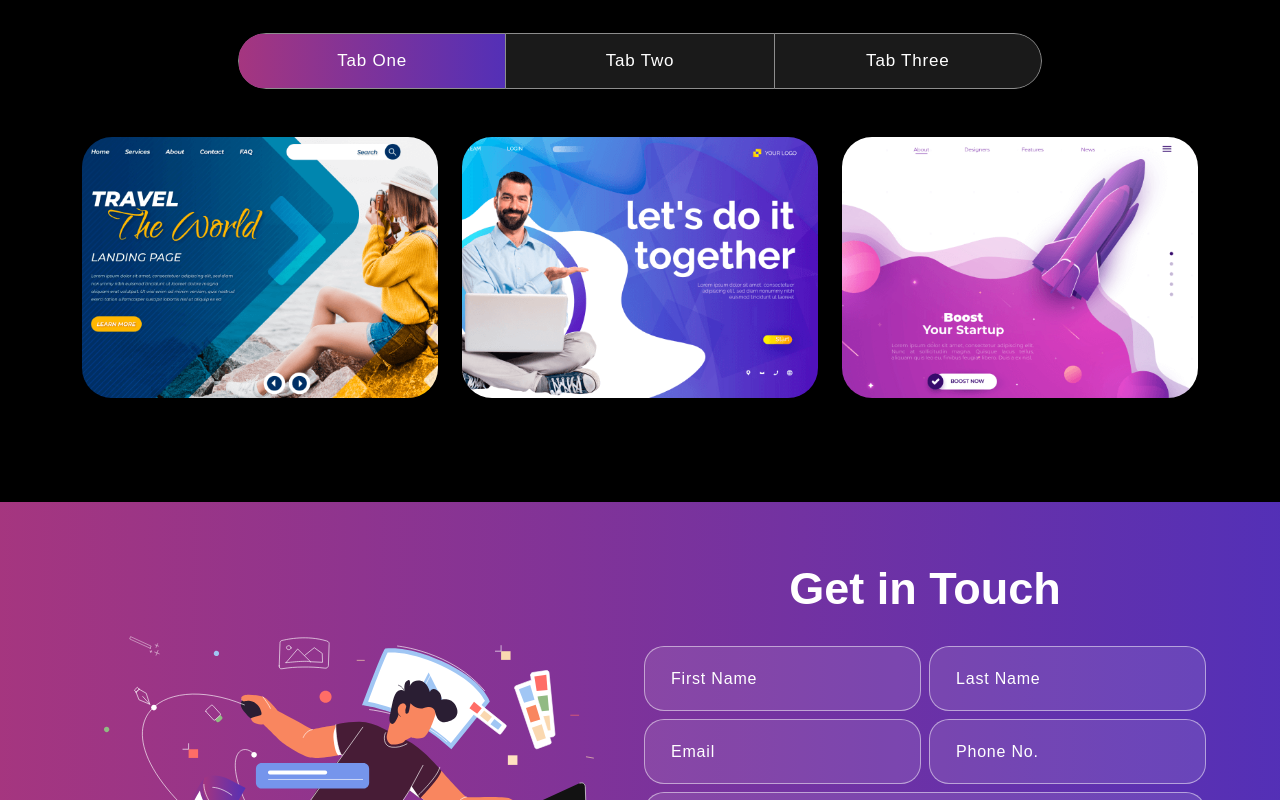
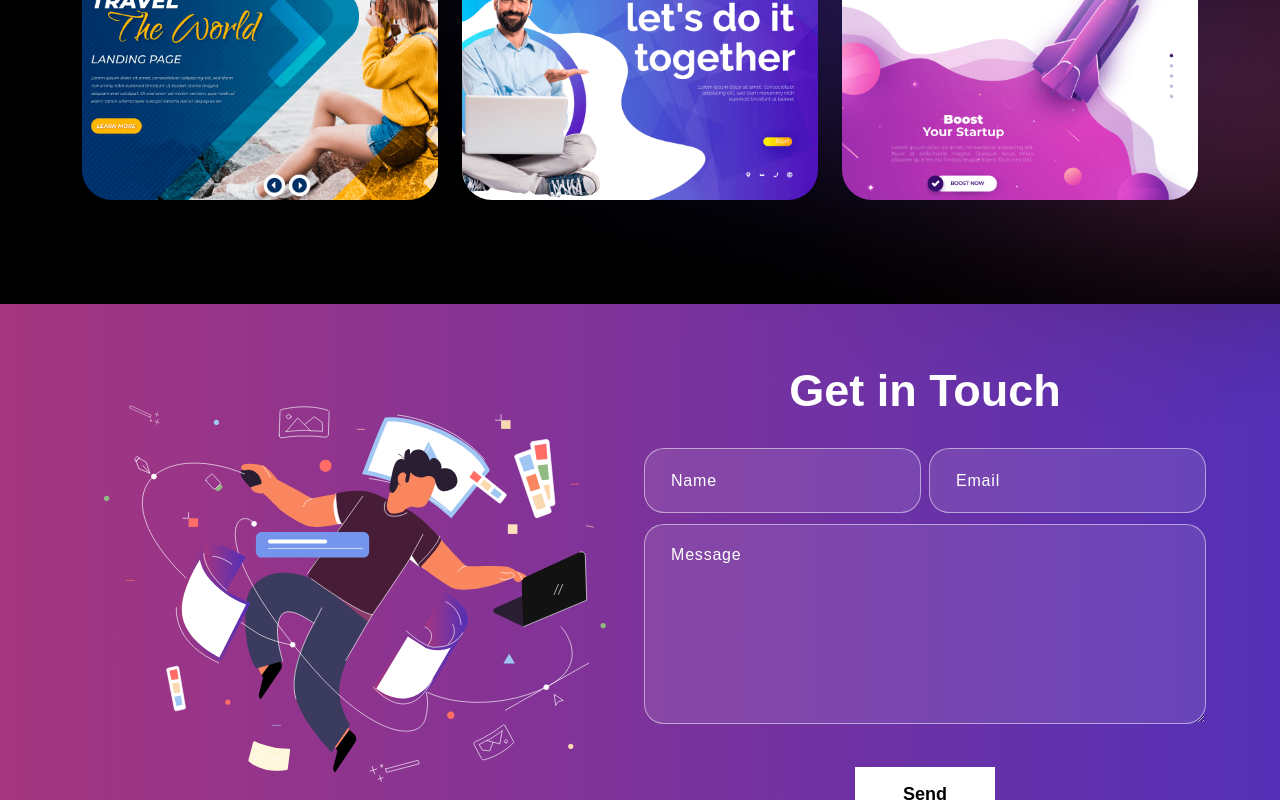
Before and after one commit to JeffreyChuCPA/Portfolio-Website, a React (Vite) app: page / in a window 1280 px wide. Shown: the part 1400-2200 px from the top of the page. Built offline with nearby package versions, Linux system fonts and the light colour scheme; a web font is replaced by a local one.

Commit message:
Worked on Contact Email feature

```diff
--- a/server.js
+++ b/server.js
@@ -30,17 +30,15 @@ contactEmail.verify((error) => {
 });
 
 router.post("/contact", (req, res) => {
-  const name = req.body.firstName + req.body.lastName;
+  const name = req.body.name;
   const email = req.body.email;
   const message = req.body.message;
-  const phone = req.body.phone;
   const mail = {
     from: name,
     to: process.env.EMAIL_USER,
     subject: "Contact Form Submission - Portfolio",
     html: `<p>Name: ${name}</p>
           <p>Email: ${email}</p>
-          <p>Phone: ${phone}</p>
           <p>Message: ${message}</p>`,
   };
   contactEmail.sendMail(mail, (error) => {
--- a/src/App.css
+++ b/src/App.css
@@ -410,6 +410,8 @@ nav.navbar .navbar-toggler[aria-expanded="true"] .navbar-toggler-icon {
 	font-size: 45px;
 	font-weight: 700;
   text-align: center;
+  z-index: 2;
+  position: relative;
 }
 .project a {
   color:#fff;
@@ -482,6 +484,8 @@ nav.navbar .navbar-toggler[aria-expanded="true"] .navbar-toggler-icon {
   border-radius: 30px;
   overflow: hidden;
   margin-bottom: 24px;
+  margin-top: 50px;
+  z-index: 2;
 }
 .proj-imgbx::before {
   content: "";
@@ -522,12 +526,15 @@ nav.navbar .navbar-toggler[aria-expanded="true"] .navbar-toggler-icon {
   letter-spacing: 0.8px;
 }
 .background-image-right {
-  top: 20%;
+  top: -25%;
   position: absolute;
   bottom: 0;
-  width: 35%;
-  right: 0;
-  z-index: -4;
+  right: 0%;
+  width: 80%;
+  height: 150%;
+  z-index: 0;
+  rotate: 180;
+  transform: rotate(180deg)
 }
 
 /** Contact */
@@ -549,7 +556,7 @@ nav.navbar .navbar-toggler[aria-expanded="true"] .navbar-toggler-icon {
   border: 1px solid rgba(255, 255, 255, 0.5);
   border-radius: 20px;
   color: #fff;
-  margin: 0 0 8px 0;
+  margin: 0 0 11px 0;
   padding: 18px 26px;
   font-weight: 500;
   font-size: 18px;
--- a/src/App.jsx
+++ b/src/App.jsx
@@ -14,7 +14,7 @@ function App() {
   return (
     <>
       <div className='App'>
-      <NavBar status={status} />
+      <NavBar status={status} setStatus={setStatus} />
       <Banner />
       <Skills />
       <Projects />
--- a/src/components/Contact.jsx
+++ b/src/components/Contact.jsx
@@ -4,16 +4,14 @@ import contactImg from "../assets/img/contact-img.svg"
 
 export const Contact = ({setStatus}) => {
   const formInitialDetails = {
-    firstName: '',
-    lastName: '',
+    name: '',
     email: '',
-    phone: '',
     message: ''
   }
 
   const [formDetails, setFormDetails] = useState(formInitialDetails)
   const [buttonText, setButtonText] = useState('Send')
-  // const [status, setStatus] = useState({})
+  const [isSubmitDisabled, setIsSubmitDisabled] = useState(false)
 
   const onFormUpdate = (category, value) => {
     setFormDetails({
@@ -25,6 +23,7 @@ export const Contact = ({setStatus}) => {
   const handleSubmit = async (e) => {
     e.preventDefault()
     setButtonText('Sending...')
+    setIsSubmitDisabled(true)
     try {
       let response = await fetch('http://localhost:5000/contact', {
         method: "POST",
@@ -33,20 +32,23 @@ export const Contact = ({setStatus}) => {
         },
         body: JSON.stringify(formDetails)
       })
-      setButtonText("Send")
-      let result = await response.json()
+      await response.json()
       setFormDetails(formInitialDetails)
       if (response.ok) {
         setStatus({ success: true, message: 'Message sent successfully'})
+        setButtonText("Wait to Send Again")
       } else {
         setStatus({ success: false, message: "Something went wrong, Please try again later."})
       }
-      console.log(result);
     } catch (error) {
       console.log('Error:', error);
       setStatus({ success: false, message: "Something went wrong, Please try again later."})
       setButtonText("Send")
     }
+    setTimeout(() => {
+      setIsSubmitDisabled(false)
+      setButtonText("Send")
+    }, 20000)
 
   }
 
@@ -62,20 +64,14 @@ export const Contact = ({setStatus}) => {
             <form onSubmit={handleSubmit}>
               <Row>
                 <Col size={12} sm={6} className='px-1'>
-                  <input type='text' value={formDetails.firstName} placeholder='First Name' onChange={(e) => onFormUpdate('firstName', e.target.value)} />
+                  <input required type='text' value={formDetails.name} placeholder='Name' onChange={(e) => onFormUpdate('name', e.target.value)} />
                 </Col>
                 <Col size={12} sm={6} className='px-1'>
-                  <input type='text' value={formDetails.lastName} placeholder='Last Name' onChange={(e) => onFormUpdate('lastName', e.target.value)} />
-                </Col>
-                <Col size={12} sm={6} className='px-1'>
-                  <input type='email' value={formDetails.email} placeholder='Email' onChange={(e) => onFormUpdate('email', e.target.value)} />
-                </Col>
-                <Col size={12} sm={6} className='px-1'>
-                  <input type='tel' value={formDetails.phone} placeholder='Phone No.' onChange={(e) => onFormUpdate('phone', e.target.value)} />
+                  <input required type='email' value={formDetails.email} placeholder='Email' onChange={(e) => onFormUpdate('email', e.target.value)} />
                 </Col>
                 <Col size={12} className="px-1">
-                  <textarea rows='6' value={formDetails.message} placeholder='Message' onChange={(e) => onFormUpdate('message', e.target.value)}/>
-                  <button type='submit'><span>{buttonText}</span></button>
+                  <textarea required rows='6' value={formDetails.message} placeholder='Message' onChange={(e) => onFormUpdate('message', e.target.value)}/>
+                  <button type='submit' disabled={isSubmitDisabled}><span>{buttonText}</span></button>
                 </Col>
               </Row>
             </form>
--- a/src/components/NavBar.jsx
+++ b/src/components/NavBar.jsx
@@ -6,7 +6,7 @@ import navIcon2 from "../assets/img/github-mark-white.svg";
 import navIcon3 from "../assets/img/nav-icon3.svg";
 import { ToastMessage } from "./ToastMessage";
 
-export const NavBar = ({ status }) => {
+export const NavBar = ({ status, setStatus }) => {
   const [activeLink, setActiveLink] = useState("home");
   const [scrolled, setScrolled] = useState(false);
 
@@ -93,7 +93,7 @@ export const NavBar = ({ status }) => {
           </span>
         </Navbar.Collapse>
       </Container>
-      {status.message && <ToastMessage message={status.message} />}
+      {status.message && <ToastMessage message={status.message} setStatus={setStatus} />}
     </Navbar>
   );
 };
--- a/src/components/Projects.jsx
+++ b/src/components/Projects.jsx
@@ -1,6 +1,6 @@
 import { Col, Container, Row, Tab, Nav } from "react-bootstrap"
 import { ProjectCard } from "./ProjectCard"
-import colorSharp2 from '../assets/img/color-sharp2.png'
+import colorSharp from '../assets/img/color-sharp.png'
 import projImg1 from '../assets/img/project-img1.png'
 import projImg2 from '../assets/img/project-img2.png'
 import projImg3 from '../assets/img/project-img3.png'
@@ -10,21 +10,21 @@ export const Projects = () => {
   const projects = [
     {
       title: "Weathergram",
-      description: "Modern Weather App",
+      description: "Real-time weather app with weather animation and data filters",
       imgURL: projImg1,
-      projectURL: ''
+      projectURL: 'https://github.com/JeffreyChuCPA/Weathergram'
     },
     {
       title: "Risk of Rain 2 Multishop Terminal Simulator",
-      description: "Interactive simulator of the Multishop Terminal feature in Risk of Rain 2",
+      description: "Interactive simulator replicating the Multishop Terminal feature from the game Risk of Rain 2",
       imgURL: projImg2,
       projectURL: 'https://risk-of-rain-2-multishop-simulator-sage.vercel.app/'
     },
     {
       title: "Polaris",
-      description: "Investment portfolio tracker for stocks and options",
+      description: "Personal investment portfolio tracker for stocks and options",
       imgURL: projImg3,
-      projectURL: ''
+      projectURL: 'https://github.com/goldspanlabs/polaris'
     },
   ]
 
@@ -34,11 +34,11 @@ export const Projects = () => {
         <Row>
           <Col>
             <h2>Projects</h2>
-            <p>Lorem Ipsum is simply dummy text of the printing and typesetting
+            {/* <p>Lorem Ipsum is simply dummy text of the printing and typesetting
               industry. Lorem Ipsum has been the industry standard dummy text
               ever since the 1500s, when an unknown printer took a galley of
-              type and scrambled it to make a type specimen book.</p>
-            <Tab.Container id="projects-tabs" defaultActiveKey="first">
+              type and scrambled it to make a type specimen book.</p> */}
+            {/* <Tab.Container id="projects-tabs" defaultActiveKey="first">
               <Nav variant="pills" className="nav-pills mb-5 " id="pills-tab" >
                 <Nav.Item>
                   <Nav.Link eventKey="first">Tab One</Nav.Link>
@@ -53,7 +53,7 @@ export const Projects = () => {
                 </Nav.Item>
               </Nav>
               <Tab.Content>
-                <Tab.Pane eventKey="first">
+                <Tab.Pane eventKey="first"> */}
                   <Row>
                     {
                       projects.map((project, index) => {
@@ -63,15 +63,15 @@ export const Projects = () => {
                       })
                     }
                   </Row>
-                </Tab.Pane>
-                <Tab.Pane eventKey='second'>Loren Ipsum</Tab.Pane>
-                <Tab.Pane eventKey='third'>Loren Ipsum</Tab.Pane>
+                {/* </Tab.Pane>
+                <Tab.Pane eventKey='second'>WIP</Tab.Pane>
+                <Tab.Pane eventKey='third'>WIP</Tab.Pane>
               </Tab.Content>
-            </Tab.Container>
+            </Tab.Container> */}
           </Col>
         </Row>
       </Container>
-      <img className="background-image-right" src={colorSharp2}/>
+      <img className="background-image-right" src={colorSharp}/>
     </section>
   )
 }
--- a/src/components/ToastMessage.jsx
+++ b/src/components/ToastMessage.jsx
@@ -2,8 +2,9 @@ import { useEffect, useState } from 'react';
 import Toast from 'react-bootstrap/Toast';
 import ToastContainer from 'react-bootstrap/ToastContainer';
 
-export const ToastMessage = ({message}) => {
+export const ToastMessage = ({message, setStatus}) => {
   const [show, setShow] = useState(false);
+  let time = 3000
 
   let messageColor = ''
   switch (message) {
@@ -18,12 +19,16 @@ export const ToastMessage = ({message}) => {
   useEffect(() => {
     if (message) {
       setShow(true)
+      const timer = setTimeout(() => {
+        setStatus({})
+      }, time + 1000)
     }
+
   }, [message])
 
   return (
     <ToastContainer className="p-3"  style={{ zIndex: 1, position: 'absolute', top: '90%', right: '0%'}}>
-      <Toast onClose={() => setShow(false)} show={show} delay={3000} autohide style={{backgroundColor: messageColor, borderRadius: '10px'}}>
+      <Toast onClose={() => setShow(false)} show={show} delay={time} autohide style={{backgroundColor: messageColor, borderRadius: '10px'}}>
         <Toast.Body >{message}</Toast.Body>
       </Toast>
     </ToastContainer>
```
